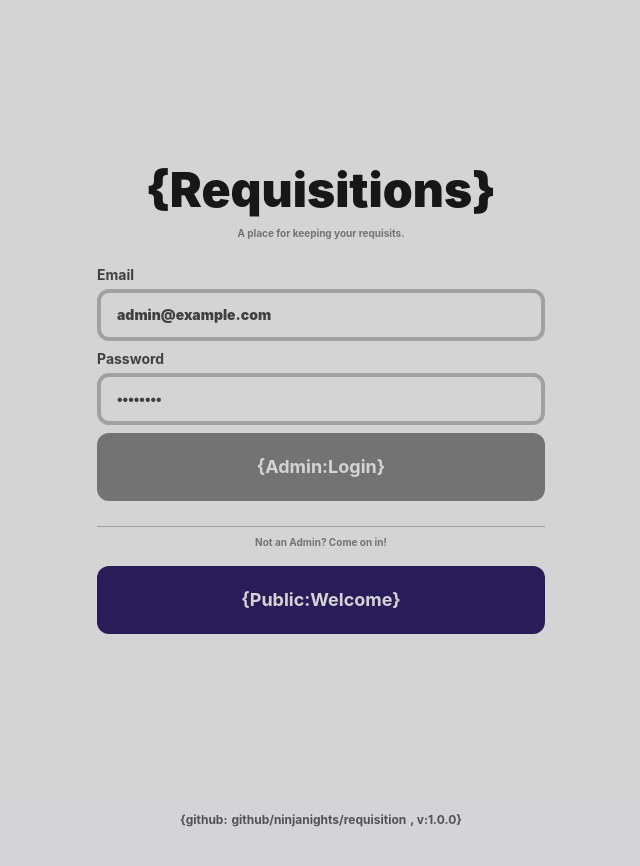
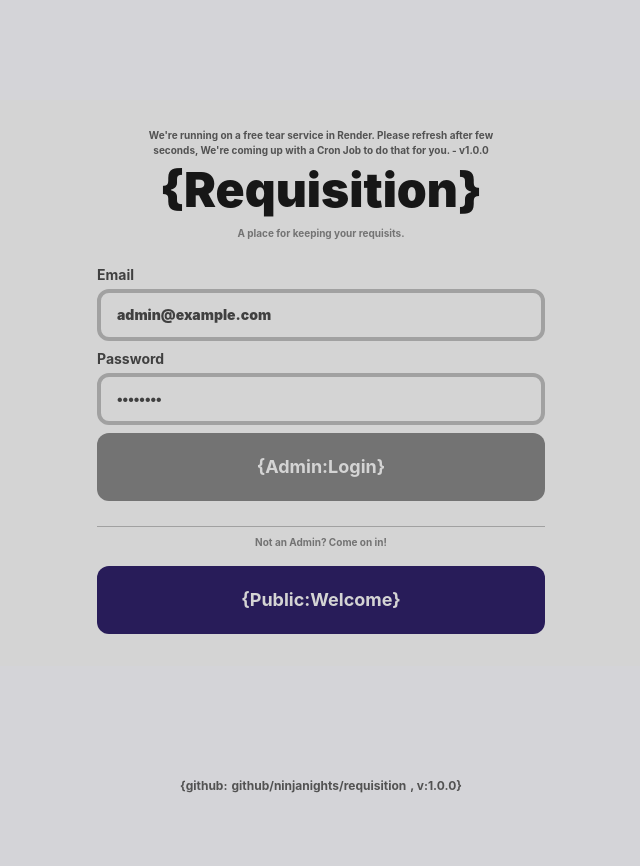
Before and after one commit to ninjanights/requisition, a React (Vite) app in the folder frontend/: page /login in a window 1280 px wide. Shown: the top 866 px of the page, without its empty margins (319-959 px from the left). Before the commit the page ends 840 px from the top, so only its background shows below. Built offline with nearby package versions, Linux system fonts and the light colour scheme; no server answers.

Commit message:
remove /health check on loop | deploy f6

```diff
--- a/frontend/src/App.tsx
+++ b/frontend/src/App.tsx
@@ -4,7 +4,6 @@ import PublicLayout from "./layouts/PublicLayout";
 import AdminLayout from "./layouts/AdminLayout";
 import Navbar from "./components/navbar/Nav";
 import Footer from "./components/Footer";
-import { HealthProvider } from "./context/HealthContext";
 
 import ProtectedRoute from "./components/ProtectedRoutes";
 
@@ -76,9 +75,7 @@ function AppWrapper() {
 function App() {
   return (
     <BrowserRouter>
-      <HealthProvider>
-        <AppWrapper />
-      </HealthProvider>
+      <AppWrapper />
     </BrowserRouter>
   );
 }
--- a/frontend/src/context/HealthContext.tsx
+++ /dev/null
@@ -1,50 +0,0 @@
-import React, { createContext, useContext, useEffect, useState } from "react";
-import api from "../services/api";
-
-type HealthContextType = {
-  isChecking: boolean;
-};
-
-const HealthContext = createContext<HealthContextType>({ isChecking: false });
-
-export const useHealth = () => useContext(HealthContext);
-
-export const HealthProvider = ({ children }: { children: React.ReactNode }) => {
-  const [isChecking, setIsChecking] = useState(false);
-
-  useEffect(() => {
-    if (localStorage.getItem("healthChecked") === "true") return;
-
-    let mounted = true;
-    setIsChecking(true);
-
-    const poll = setInterval(() => {
-      api
-        .get("/health")
-        .then(() => {
-          if (!mounted) return;
-          clearInterval(poll);
-          localStorage.setItem("healthChecked", "true");
-          setIsChecking(false);
-          // refresh the page so frontend can assume backend is up
-          window.location.reload();
-        })
-        .catch(() => {
-          // still not up, will try again
-        });
-    }, 1000);
-
-    return () => {
-      mounted = false;
-      clearInterval(poll);
-    };
-  }, []);
-
-  return (
-    <HealthContext.Provider value={{ isChecking }}>
-      {children}
-    </HealthContext.Provider>
-  );
-};
-
-export default HealthContext;
--- a/frontend/src/pages/admin/AdminHome.tsx
+++ b/frontend/src/pages/admin/AdminHome.tsx
@@ -7,7 +7,6 @@ import { useState } from "react";
 import { embedRequisition } from "../../services/embeddingService";
 import { rebuildAllEmbeddings } from "../../services/embeddingService";
 import { submitRequisition } from "../../services/requisitionService";
-import { useHealth } from "../../context/HealthContext";
 
 const AdminHome = () => {
   const { requisitions, isLoading, error, refreshRequisitions } =
@@ -71,14 +70,7 @@ const AdminHome = () => {
   };
 
   return (
-    <div className="mx-auto max-w-5xl px-6 py-10 relative">
-      {useHealth().isChecking && (
-        <div className="absolute left-1/2 top-4 z-50 w-full max-w-2xl -translate-x-1/2">
-          <div className="rounded-md border border-yellow-200 bg-yellow-50 px-4 py-2 text-center text-sm font-semibold text-yellow-800">
-            Please wait : we're running on a free tear service in Render. We're checking /health, thanks for your patience
-          </div>
-        </div>
-      )}
+    <div className="mx-auto max-w-5xl px-6 py-10">
       <div className="mb-8 flex items-center justify-between">
         <div>
           <h1 className="text-2xl font-bold">All Requisitions</h1>
--- a/frontend/src/pages/public/Login.tsx
+++ b/frontend/src/pages/public/Login.tsx
@@ -47,11 +47,16 @@ const Login = () => {
   }, [authLoading, user, navigate]);
 
   return (
-    <div className="flex min-h-screen flex-col bg-neutral-300">
-      <main className="flex flex-1 items-center justify-center bg-neutral-300 px-4 py-10 sm:px-6">
-        <div className="flex w-full max-w-md flex-col items-center text-center">
+    <div className="flex min-h-fit flex-col my-[100px] bg-neutral-300">
+      <main className="flex flex-1 items-center justify-center bg-neutral-300 px-4 py-6 sm:px-6">
+        <div className="flex w-full max-w-md -translate-y-2 flex-col items-center text-center">
+
+           <p className="mt-3 text-neutral-600 mb-2 text-center text-[10px] font-bold
+           w-sm text-neutral-500">
+            We're running on a free tear service in Render. Please refresh after few seconds, We're coming up with a Cron Job to do that for you. - v1.0.0
+          </p>
           <h1 className="mb-3 text-3xl font-black leading-none text-neutral-900 sm:text-5xl">
-            {"{Requisitions}"}
+            {"{Requisition}"}
           </h1>
 
           <p className="mb-6 text-[10px] font-bold text-neutral-500">
@@ -112,6 +117,9 @@ const Login = () => {
 
           <div className=" h-px w-full bg-neutral-300" />
           <div className="mt-6 h-px w-full max-w-md bg-neutral-400"></div>
+
+
+
           <p className="mt-2 text-[10px] font-bold text-neutral-500">
             Not an Admin? Come on in!
           </p>
--- a/frontend/src/pages/public/PublicHome.tsx
+++ b/frontend/src/pages/public/PublicHome.tsx
@@ -6,7 +6,6 @@ import { useEffect, useState } from "react";
 import { useAuth } from "../../context/AuthContext";
 import { embedRequisition } from "../../services/embeddingService";
 import { submitRequisition } from "../../services/requisitionService";
-import { useHealth } from "../../context/HealthContext";
 const PublicHome = () => {
   const { requisitions, isLoading, error, refreshRequisitions } =
     useRequisitions();
@@ -59,17 +58,8 @@ const PublicHome = () => {
     { key: "status", label: "status" },
   ];
 
-  const { isChecking } = useHealth();
-
   return (
-    <div className="mx-auto max-w-5xl px-6 py-10 relative">
-      {isChecking && (
-        <div className="absolute left-1/2 top-4 z-50 w-full max-w-2xl -translate-x-1/2">
-          <div className="rounded-md border border-yellow-200 bg-yellow-50 px-4 py-2 text-center text-sm font-semibold text-yellow-800">
-            Please wait : we're running on a free tear service in Render. We're checking /health, thanks for your patience
-          </div>
-        </div>
-      )}
+    <div className="mx-auto max-w-5xl px-6 py-10">
       <div className="mb-8 flex items-center justify-between">
         <div>
           <h1 className="text-2xl font-bold">Your Requisitions</h1>
```
Also changed, not shown: frontend/vercel.json.
